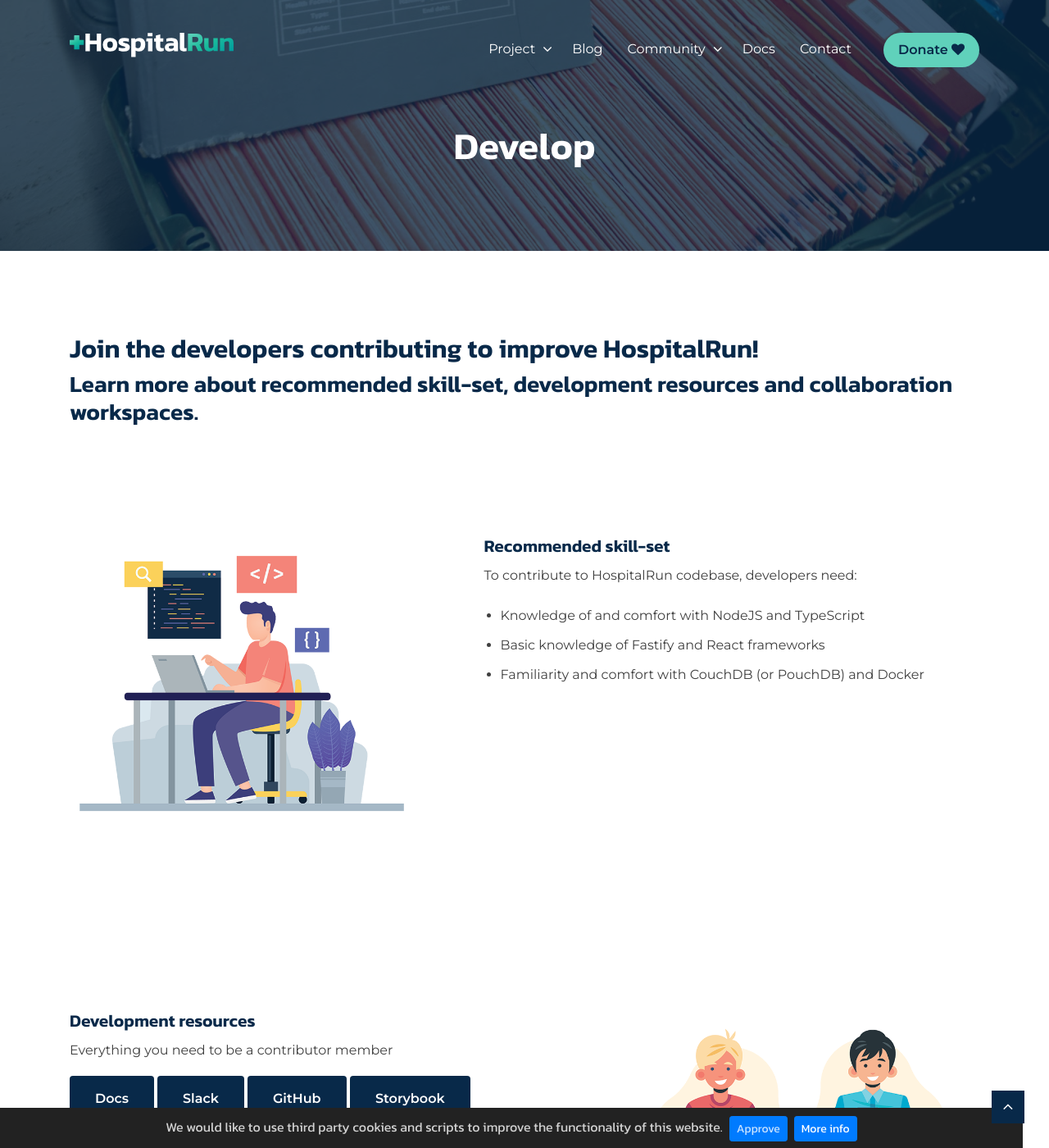
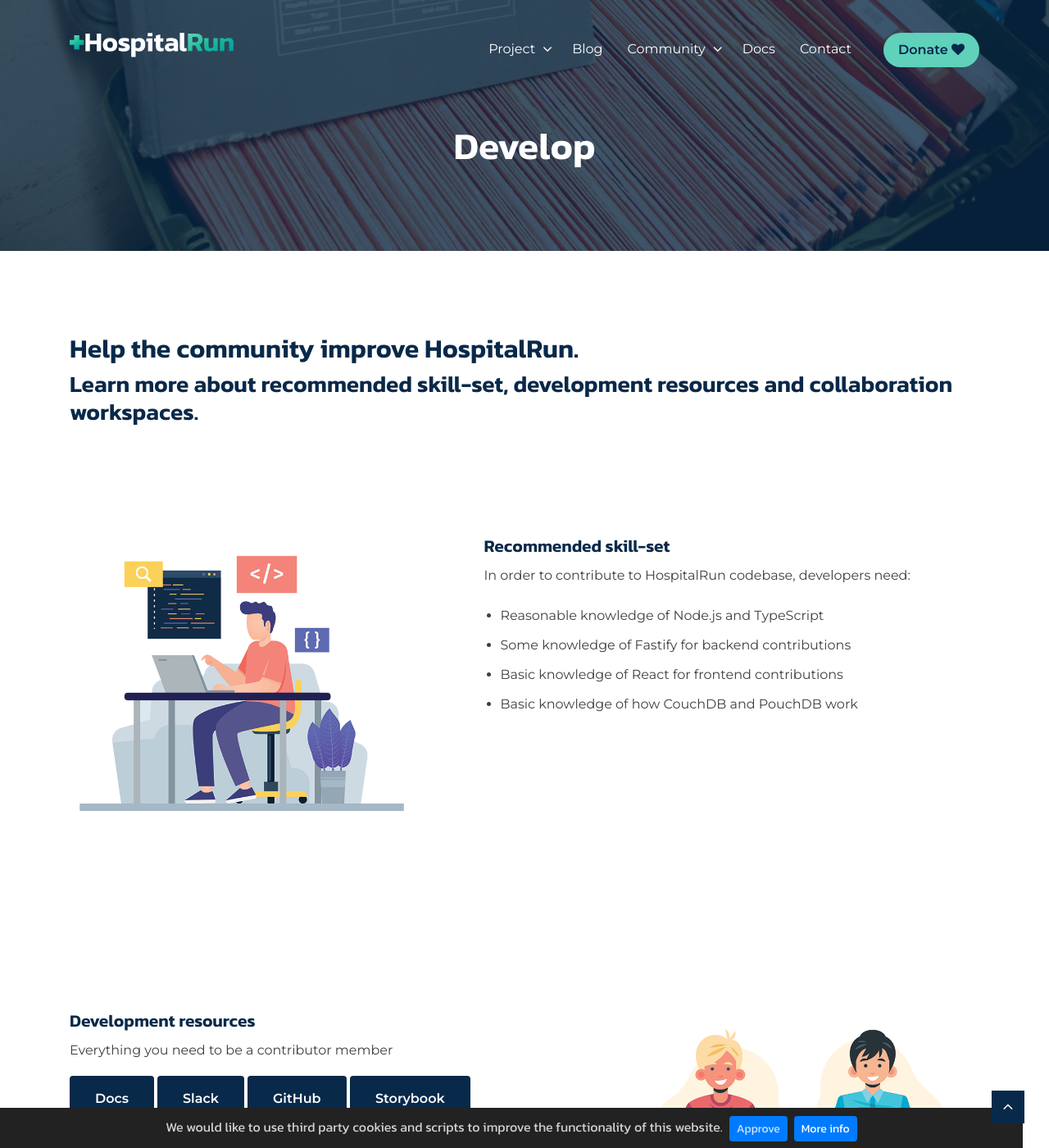
Before and after one commit to HospitalRun/hospitalrun.io, a Jekyll site: the page built from pages/develop.html, in a window 1280 px wide and 1400 px high. Shown: the whole window at 82% size. Built offline with Jekyll 4.4.1, drawn with Linux system fonts in a browser that asks for light colours; some of the changed text lies outside the part shown.

Commit message:
Updates texts and link

```diff
--- a/pages/contribute.html
+++ b/pages/contribute.html
@@ -58,7 +58,7 @@ keywords: "contribute, project, hospitalrun, donation, donator, code contributor
                   </p>
                   <div class="help-btn align-self-center themeix-highlight">
                     <a
-                      href="contribute/develop"
+                      href="develop"
                       class="btn-style2 btn"
                       >Contribute</a
                     >
--- a/pages/develop.html
+++ b/pages/develop.html
@@ -4,7 +4,7 @@ header-image: /assets/img/kenya_medical_records.jpg
 title: Develop
 header-image-align: bottom
 permalink: /contribute/develop
-description: "Join the developers contributing to the success of HospitalRun."
+description: "Help the community improve HospitalRun"
 keywords: "hospitalrun, develop, contribute"
 infographics: true
 ---
@@ -15,7 +15,7 @@ infographics: true
       <div class="row">
         <div class="col-md-12">
           <div class="page-content-box">
-            <h2>Join the developers contributing to improve HospitalRun!</h2>
+            <h2>Help the community improve HospitalRun.</h2>
             <h3>Learn more about recommended skill-set, development resources and collaboration workspaces.
             </h3>
           </div>
@@ -30,11 +30,12 @@ infographics: true
                   Recommended skill-set
                 </h3>
                 <p>
-                  To contribute to HospitalRun codebase, developers need:
+                  In order to contribute to HospitalRun codebase, developers need:
                   <ul>
-                    <li>Knowledge of and comfort with NodeJS and TypeScript</li>
-                    <li>Basic knowledge of Fastify and React frameworks</li>
-                    <li>Familiarity and comfort with CouchDB (or PouchDB) and Docker</li>
+                    <li>Reasonable knowledge of Node.js and TypeScript</li>
+                    <li>Some knowledge of Fastify for backend contributions</li>
+                    <li>Basic knowledge of React for frontend contributions</li>
+                    <li>Basic knowledge of how CouchDB and PouchDB work</li>
                   </ul>
                 </p>
               </div>
@@ -56,11 +57,11 @@ infographics: true
                   <a href="https://hospitalrun-slack.herokuapp.com/" class="btn-style2 btn">Storybook</a>
                 </p>
                 <p>
-                  To reproduce dev toolchain we recommend the use of <a href="https://code.visualstudio.com/">Visual
+                  To setup the development toolchain we recommend the use of <a href="https://code.visualstudio.com/">Visual
                     Studio Code</a> as IDE, <a href="https://github.com/nvm-sh/nvm#install--update-script">nvm</a> for
                   the management of different versions of Node, and yarn for a fast, reliable, and secure dependency
                   management (install it as a global package with <strong>npm i -g yarn</strong>). Furthermore, you
-                  need an GitHub account has <a
+                  need an GitHub account that has <a
                     href="https://help.github.com/en/articles/connecting-to-github-with-ssh">SSH access enabled</a>.
                   <p />
             </div>
```
